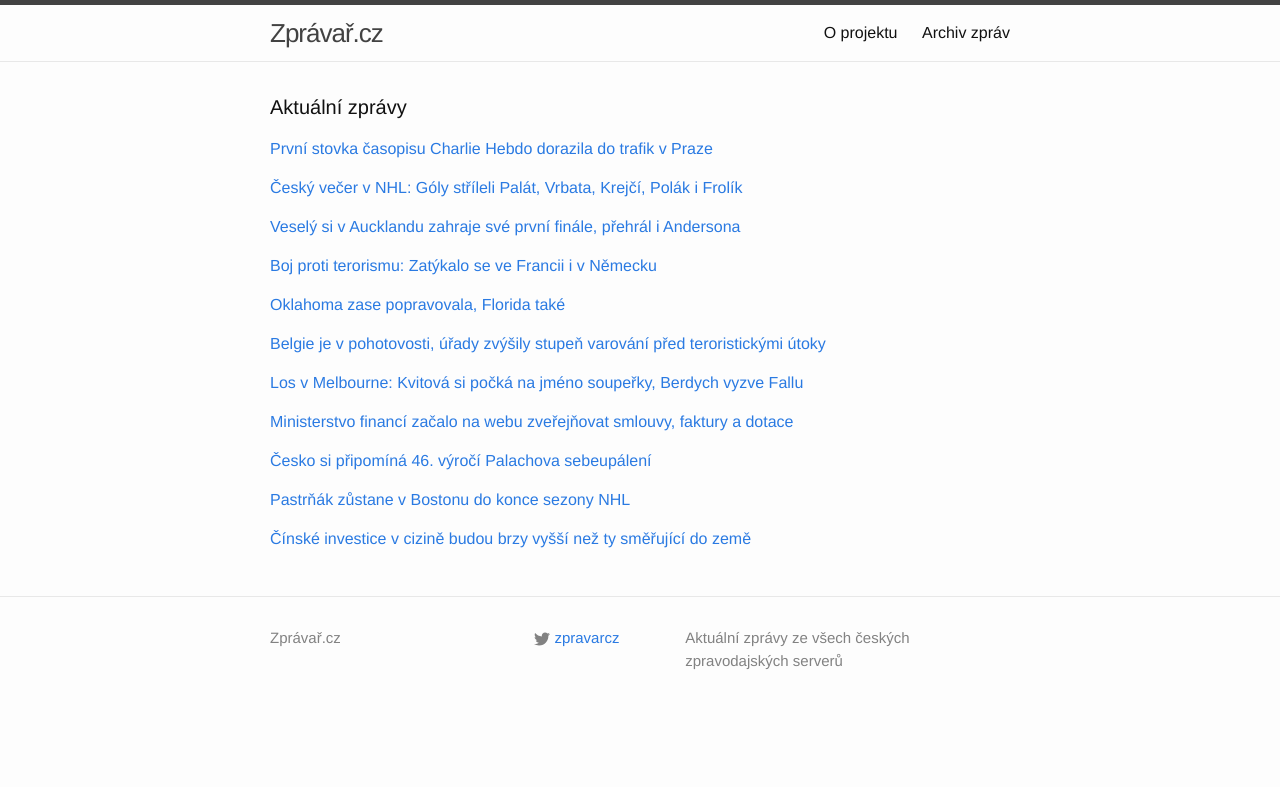
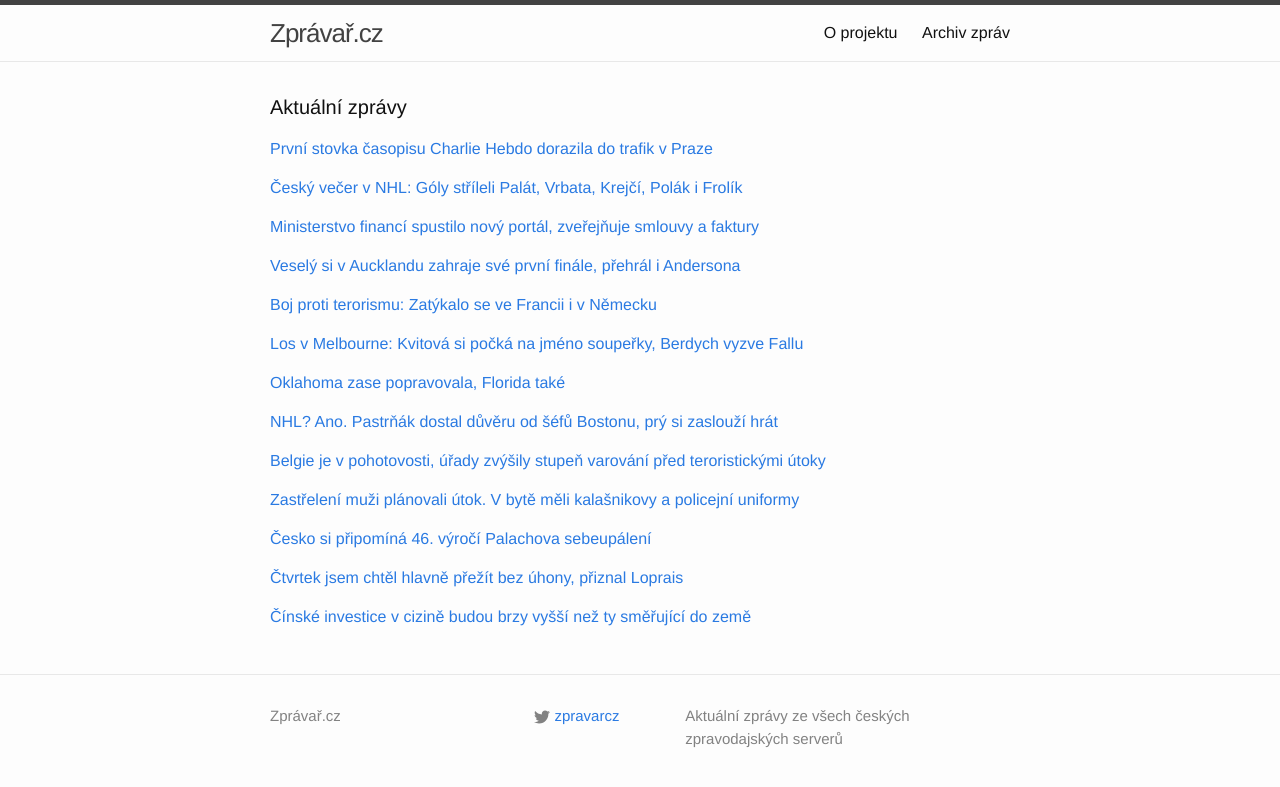
Before and after one commit to adliska/zpravar, a Jekyll site: the page built from index.html, in a window 1280 px wide. Shown: the top 787 px of the page. Built offline with Jekyll 4.4.1, drawn with Linux system fonts in a browser that asks for light colours.

Commit message:
zpravar news update

```diff
--- a/index.html
+++ b/index.html
@@ -30,8 +30,18 @@ layout: default
 <li><a href=http://www.denik.cz/hokej/palat-dal-dva-goly-k-vyhram-prispeli-i-vrbata-krejci-a-frolik-20150116.html>Palát dal dva góly, k výhrám přispěli i Vrbata, Krejčí a Frolík - www.denik.cz</a></li>
 <li><a href=http://www.sportovninoviny.cz/zpravy/palat-dal-dva-goly-k-vyhram-prispeli-i-vrbata-krejci-a-frolik/1169556>Palát dal dva góly, k výhrám přispěli i Vrbata, Krejčí a Frolík - www.sportovninoviny.cz</a></li>
 </ul>
-</div><p><a href="javascript:;" onclick="toggle_visibility('zpravy2')">Veselý si v Aucklandu zahraje své první finále, přehrál i Andersona</a></p>
+</div><p><a href="javascript:;" onclick="toggle_visibility('zpravy2')">Ministerstvo financí spustilo nový portál, zveřejňuje smlouvy a faktury</a></p>
 <div id="zpravy2" style="display:none">
+<ul>
+<li><a href=http://www.denik.cz/ekonomika/mf-otevrelo-novy-portal-zverejnuje-smlouvy-a-faktury-20150116.html>Ministerstvo financí spustilo nový portál, zveřejňuje smlouvy a faktury - www.denik.cz</a></li>
+<li><a href=http://www.financninoviny.cz/zpravodajstvi/zpravy/mf-otevrelo-novy-portal-zverejnuje-smlouvy-a-faktury/1169619>MF otevřelo nový portál, zveřejňuje smlouvy a faktury - www.financninoviny.cz</a></li>
+<li><a href=http://www.novinky.cz/domaci/358942-ministerstvo-financi-zacalo-na-webu-zverejnovat-smlouvy-faktury-a-dotace.html>Ministerstvo financí začalo na webu zveřejňovat smlouvy, faktury a dotace - www.novinky.cz</a></li>
+<li><a href=http://domaci.ihned.cz/c1-63391970-ministerstvo-financi-se-otevira-jako-prvni-dalo-vsechny-faktury-na-web-i-ucet-za-pecivo>Ministerstvo financí se otevírá. Jako první dalo všechny faktury na web. I účet za pečivo - domaci.ihned.cz</a></li>
+<li><a href=http://domaci.ihned.cz/c1-63391970-ministerstvo-financi-se-otevira-jako-prvni-dalo-vsechny-faktury-na-web>Ministerstvo financí se otevírá. Jako první dalo všechny faktury na web - domaci.ihned.cz</a></li>
+<li><a href=http://www.denik.cz/z_domova/mf-otevrelo-novy-portal-zverejnuje-smlouvy-a-faktury-20150116.html>Ministerstvo financí spustilo nový portál, zveřejňuje smlouvy a faktury - www.denik.cz</a></li>
+</ul>
+</div><p><a href="javascript:;" onclick="toggle_visibility('zpravy3')">Veselý si v Aucklandu zahraje své první finále, přehrál i Andersona</a></p>
+<div id="zpravy3" style="display:none">
 <ul>
 <li><a href=http://sport.idnes.cz/tenis-turnaje-hobart-auckland-jiri-vesely-fii-/tenis.aspx?c=A150116_090757_tenis_ten>Veselý si v Aucklandu zahraje své první finále, přehrál i Andersona - sport.idnes.cz</a></li>
 <li><a href=http://www.rozhlas.cz/_zprava/jiri-vesely-porazil-andersona-v-aucklandu-si-zahraje-o-prvni-titul--1444303>Jiří Veselý porazil Andersona, v Aucklandu si zahraje o první titul - www.rozhlas.cz</a></li>
@@ -39,8 +49,8 @@ layout: default
 <li><a href=http://sport.aktualne.cz/dalsi-finale-vesely-si-zahraje-poprve-na-atp-o-titul/r~04bc279c9d5711e4ab15002590604f2e/>Další finále! Veselý si zahraje poprvé na ATP o titul - sport.aktualne.cz</a></li>
 <li><a href=http://www.sportovninoviny.cz/zpravy/tenista-vesely-si-v-aucklandu-zahraje-poprve-na-atp-o-titul/1169606>Tenista Veselý si v Aucklandu zahraje poprvé na ATP o titul - www.sportovninoviny.cz</a></li>
 </ul>
-</div><p><a href="javascript:;" onclick="toggle_visibility('zpravy3')">Boj proti terorismu: Zatýkalo se ve Francii i v Německu</a></p>
-<div id="zpravy3" style="display:none">
+</div><p><a href="javascript:;" onclick="toggle_visibility('zpravy4')">Boj proti terorismu: Zatýkalo se ve Francii i v Německu</a></p>
+<div id="zpravy4" style="display:none">
 <ul>
 <li><a href=http://www.ceskatelevize.cz/ct24/svet/298380-boj-proti-terorismu-zatykalo-se-ve-francii-i-v-nemecku/>Boj proti terorismu: Zatýkalo se ve Francii i v Německu - www.ceskatelevize.cz</a></li>
 <li><a href=http://www.novinky.cz/zahranicni/evropa/358938-podezrele-z-terorismu-zatykali-v-belgii-francii-i-nemecku.html>Podezřelé z terorismu zatýkali v Belgii, Francii i Německu - www.novinky.cz</a></li>
@@ -48,54 +58,61 @@ layout: default
 <li><a href=http://zahranicni.ihned.cz/evropa-slovensko/c1-63391760-berlinska-policie-zatkla-dva-muslimy-verbovali-muze-do-svate-valky>Berlínská policie zatkla dva muslimy, verbovali muže do "svaté války" - zahranicni.ihned.cz</a></li>
 <li><a href=http://www.ceskenoviny.cz/zpravy/zpravy/policie-v-berline-zatkla-dva-muze-udajne-podporovali-is/1169597>Policie v Berlíně zatkla dva muže, údajně podporovali IS - www.ceskenoviny.cz</a></li>
 </ul>
-</div><p><a href="javascript:;" onclick="toggle_visibility('zpravy4')">Oklahoma zase popravovala, Florida také </a></p>
-<div id="zpravy4" style="display:none">
+</div><p><a href="javascript:;" onclick="toggle_visibility('zpravy5')">Los v Melbourne: Kvitová si počká na jméno soupeřky, Berdych vyzve Fallu</a></p>
+<div id="zpravy5" style="display:none">
+<ul>
+<li><a href=http://www.denik.cz/tenis/los-v-melbourne-kvitova-si-pocka-na-jmeno-souperky-berdych-vyzve-fallu-20150116.html>Los v Melbourne: Kvitová si počká na jméno soupeřky, Berdych vyzve Fallu - www.denik.cz</a></li>
+<li><a href=http://www.sportovninoviny.cz/zpravy/kvitova-rozehraje-australian-open-proti-hracce-z-kvalifikace/1169560>Kvitová rozehraje Australian Open proti hráčce z kvalifikace - www.sportovninoviny.cz</a></li>
+<li><a href=http://sport.idnes.cz/los-australian-open-2015-tenis-dgj-/tenis.aspx?c=A150116_011713_tenis_tny>Kvitová vyzve v 1. kole v Melbourne kvalifikantku, Berdycha čeká Falla - sport.idnes.cz</a></li>
+<li><a href=http://sport.aktualne.cz/los-australian-open/r~12000f3c9d0b11e4b98c002590604f2e/>Los Australian Open: Berdych proti Kolumbijci, Kvitová čeká - sport.aktualne.cz</a></li>
+</ul>
+</div><p><a href="javascript:;" onclick="toggle_visibility('zpravy6')">Oklahoma zase popravovala, Florida také </a></p>
+<div id="zpravy6" style="display:none">
 <ul>
 <li><a href=http://www.novinky.cz/zahranicni/amerika/358925-oklahoma-zase-popravovala-florida-take.html>Oklahoma zase popravovala, Florida také  - www.novinky.cz</a></li>
 <li><a href=http://zpravy.aktualne.cz/zahranici/oklahoma-po-jarnim-selhani-znovu-popravila-odsouzence/r~604ca4709d4711e4bdad0025900fea04/>V Oklahomě popravili odsouzence. Poprvé od loňského selhání - zpravy.aktualne.cz</a></li>
 <li><a href=http://zpravy.idnes.cz/poprava-vraha-11mesicni-holcicky-dn9-/zahranicni.aspx?c=A150116_065349_zahranicni_skr>V Oklahomě provedli první popravu od loňského dubna, kdy se nepovedla - zpravy.idnes.cz</a></li>
 <li><a href=http://www.novinky.cz/zahranicni/amerika/358925-oklahoma-zase-popravovala-florida-taky.html>Oklahoma zase popravovala, Florida taky  - www.novinky.cz</a></li>
 </ul>
-</div><p><a href="javascript:;" onclick="toggle_visibility('zpravy5')">Belgie je v pohotovosti, úřady zvýšily stupeň varování před teroristickými útoky</a></p>
-<div id="zpravy5" style="display:none">
+</div><p><a href="javascript:;" onclick="toggle_visibility('zpravy7')">NHL? Ano. Pastrňák dostal důvěru od šéfů Bostonu, prý si zaslouží hrát</a></p>
+<div id="zpravy7" style="display:none">
+<ul>
+<li><a href=http://www.denik.cz/hokej/nhl-ano-pastrnak-dostal-duveru-od-sefu-bostonu-pry-si-zaslouzi-hrat-20150116.html>NHL? Ano. Pastrňák dostal důvěru od šéfů Bostonu, prý si zaslouží hrát - www.denik.cz</a></li>
+<li><a href=http://www.denik.cz/hokej/pastrnak-zustane-v-bostonu-do-konce-sezony-nhl-20150116.html>Pastrňák zůstane v Bostonu do konce sezony NHL - www.denik.cz</a></li>
+<li><a href=http://sport.aktualne.cz/pastrnak-zustava-v-nhl-boston-si-ho-necha-do-konce-sezony/r~2196d8389d4f11e486b9002590604f2e/>Pastrňák zůstává v NHL. Boston si ho nechá do konce sezony - sport.aktualne.cz</a></li>
+<li><a href=http://www.sportovninoviny.cz/zpravy/pastrnak-zustane-v-bostonu-do-konce-sezony-nhl/1169573>Pastrňák zůstane v Bostonu do konce sezony NHL - www.sportovninoviny.cz</a></li>
+</ul>
+</div><p><a href="javascript:;" onclick="toggle_visibility('zpravy8')">Belgie je v pohotovosti, úřady zvýšily stupeň varování před teroristickými útoky</a></p>
+<div id="zpravy8" style="display:none">
 <ul>
 <li><a href=http://www.rozhlas.cz/_zprava/belgie-je-v-pohotovosti-urady-zvysily-stupen-varovani-pred-teroristickymi-utoky--1444258>Belgie je v pohotovosti, úřady zvýšily stupeň varování před teroristickými útoky - www.rozhlas.cz</a></li>
 <li><a href=http://www.rozhlas.cz/_zprava/belgie-je-pohotovosti-urady-zvysily-stupen-varovani-pred-teroristickymi-utoky--1444258>Belgie je pohotovosti, úřady zvýšily stupeň varování před teroristickými útoky - www.rozhlas.cz</a></li>
 <li><a href=http://www.rozhlas.cz/_zprava/belgicka-policie-pry-na-posledni-chvili-zabranila-teroristickemu-utoku-pri-akci-zabila-2-lidi--1444238>Belgická policie prý na poslední chvíli zabránila teroristickému útoku. Při akci zabila 2 lidi - www.rozhlas.cz</a></li>
 <li><a href=http://www.rozhlas.cz/_zprava/belgicka-policie-pry-jen-tesne-zabranila-teroristickym-utokum-pri-akci-zabila-2-lidi--1444238>Belgická policie prý jen těsně zabránila teroristickým útokům. Při akci zabila 2 lidi - www.rozhlas.cz</a></li>
 </ul>
-</div><p><a href="javascript:;" onclick="toggle_visibility('zpravy6')">Los v Melbourne: Kvitová si počká na jméno soupeřky, Berdych vyzve Fallu</a></p>
-<div id="zpravy6" style="display:none">
+</div><p><a href="javascript:;" onclick="toggle_visibility('zpravy9')">Zastřelení muži plánovali útok. V bytě měli kalašnikovy a policejní uniformy</a></p>
+<div id="zpravy9" style="display:none">
 <ul>
-<li><a href=http://www.denik.cz/tenis/los-v-melbourne-kvitova-si-pocka-na-jmeno-souperky-berdych-vyzve-fallu-20150116.html>Los v Melbourne: Kvitová si počká na jméno soupeřky, Berdych vyzve Fallu - www.denik.cz</a></li>
-<li><a href=http://www.sportovninoviny.cz/zpravy/kvitova-rozehraje-australian-open-proti-hracce-z-kvalifikace/1169560>Kvitová rozehraje Australian Open proti hráčce z kvalifikace - www.sportovninoviny.cz</a></li>
-<li><a href=http://sport.idnes.cz/los-australian-open-2015-tenis-dgj-/tenis.aspx?c=A150116_011713_tenis_tny>Kvitová vyzve v 1. kole v Melbourne kvalifikantku, Berdycha čeká Falla - sport.idnes.cz</a></li>
-<li><a href=http://sport.aktualne.cz/los-australian-open/r~12000f3c9d0b11e4b98c002590604f2e/>Los Australian Open: Berdych proti Kolumbijci, Kvitová čeká - sport.aktualne.cz</a></li>
+<li><a href=http://zahranicni.ihned.cz/evropa-slovensko/c1-63388560-zastreleni-muzi-planovali-utok-v-byte-meli-kalasnikovy-a-policejni-uniformy>Zastřelení muži plánovali útok. V bytě měli kalašnikovy a policejní uniformy - zahranicni.ihned.cz</a></li>
+<li><a href=http://www.novinky.cz/zahranicni/evropa/358930-belgicti-islamiste-se-vratili-ze-syrie-teprve-pred-tydnem-v-byte-meli-pusky-i-policejni-uniformy.html>Belgičtí islamisté se vrátili ze Sýrie teprve před týdnem, v bytě měli pušky i policejní uniformy - www.novinky.cz</a></li>
+<li><a href=http://www.novinky.cz/zahranicni/evropa/358930-belgicti-podezreli-se-pred-tydnem-vratili-ze-syrie-v-byte-se-nasly-pusky-i-uniformy.html>Belgičtí podezřelí se před týdnem vrátili ze Sýrie, v bytě se našly pušky i uniformy - www.novinky.cz</a></li>
 </ul>
-</div><p><a href="javascript:;" onclick="toggle_visibility('zpravy7')">Ministerstvo financí začalo na webu zveřejňovat smlouvy, faktury a dotace</a></p>
-<div id="zpravy7" style="display:none">
-<ul>
-<li><a href=http://www.novinky.cz/domaci/358942-ministerstvo-financi-zacalo-na-webu-zverejnovat-smlouvy-faktury-a-dotace.html>Ministerstvo financí začalo na webu zveřejňovat smlouvy, faktury a dotace - www.novinky.cz</a></li>
-<li><a href=http://domaci.ihned.cz/c1-63391970-ministerstvo-financi-se-otevira-jako-prvni-dalo-vsechny-faktury-na-web-i-ucet-za-pecivo>Ministerstvo financí se otevírá. Jako první dalo všechny faktury na web. I účet za pečivo - domaci.ihned.cz</a></li>
-<li><a href=http://domaci.ihned.cz/c1-63391970-ministerstvo-financi-se-otevira-jako-prvni-dalo-vsechny-faktury-na-web>Ministerstvo financí se otevírá. Jako první dalo všechny faktury na web - domaci.ihned.cz</a></li>
-<li><a href=http://www.denik.cz/z_domova/mf-otevrelo-novy-portal-zverejnuje-smlouvy-a-faktury-20150116.html>Ministerstvo financí spustilo nový portál, zveřejňuje smlouvy a faktury - www.denik.cz</a></li>
-</ul>
-</div><p><a href="javascript:;" onclick="toggle_visibility('zpravy8')">Česko si připomíná 46. výročí Palachova sebeupálení</a></p>
-<div id="zpravy8" style="display:none">
+</div><p><a href="javascript:;" onclick="toggle_visibility('zpravy10')">Česko si připomíná 46. výročí Palachova sebeupálení</a></p>
+<div id="zpravy10" style="display:none">
 <ul>
 <li><a href=http://www.ceskatelevize.cz/ct24/domaci/298370-cesko-si-pripomina-46-vyroci-palachova-sebeupaleni/>Česko si připomíná 46. výročí Palachova sebeupálení - www.ceskatelevize.cz</a></li>
 <li><a href=http://www.novinky.cz/domaci/358927-pietni-akce-pripomenou-vyroci-palachova-sebeupaleni.html>Pietní akce připomenou výročí Palachova sebeupálení - www.novinky.cz</a></li>
 <li><a href=http://www.ceskenoviny.cz/zpravy/zpravy/k-46-vyroci-palachova-sebeupaleni-se-porada-rada-pietnich-akci/1169537>K 46. výročí Palachova sebeupálení se pořádá řada pietních akcí - www.ceskenoviny.cz</a></li>
 </ul>
-</div><p><a href="javascript:;" onclick="toggle_visibility('zpravy9')">Pastrňák zůstane v Bostonu do konce sezony NHL</a></p>
-<div id="zpravy9" style="display:none">
+</div><p><a href="javascript:;" onclick="toggle_visibility('zpravy11')">Čtvrtek jsem chtěl hlavně přežít bez úhony, přiznal Loprais</a></p>
+<div id="zpravy11" style="display:none">
 <ul>
-<li><a href=http://www.denik.cz/hokej/pastrnak-zustane-v-bostonu-do-konce-sezony-nhl-20150116.html>Pastrňák zůstane v Bostonu do konce sezony NHL - www.denik.cz</a></li>
-<li><a href=http://sport.aktualne.cz/pastrnak-zustava-v-nhl-boston-si-ho-necha-do-konce-sezony/r~2196d8389d4f11e486b9002590604f2e/>Pastrňák zůstává v NHL. Boston si ho nechá do konce sezony - sport.aktualne.cz</a></li>
-<li><a href=http://www.sportovninoviny.cz/zpravy/pastrnak-zustane-v-bostonu-do-konce-sezony-nhl/1169573>Pastrňák zůstane v Bostonu do konce sezony NHL - www.sportovninoviny.cz</a></li>
+<li><a href=http://www.sportovninoviny.cz/zpravy/ctvrtek-jsem-chtel-hlavne-prezit-bez-uhony-priznal-loprais/1169618>Čtvrtek jsem chtěl hlavně přežít bez úhony, přiznal Loprais - www.sportovninoviny.cz</a></li>
+<li><a href=http://www.denik.cz/motorismus/sen-o-podiu-loprais-ne-utocil-a-rika-chtel-jsem-prezit-pabiska-mel-strach-201501.html>Sen o pódiu? Loprais (ne)útočil a říká: Chtěl jsem přežít. Pabiška měl strach - www.denik.cz</a></li>
+<li><a href=http://sport.idnes.cz/dakar-11-etapa-ohlasy-04v-/motorsport.aspx?c=A150116_094030_motorsport_ten>Čtvrtek jsem chtěl přežít bez úhony, přiznal Loprais. Stěžoval si na auta - sport.idnes.cz</a></li>
 </ul>
-</div><p><a href="javascript:;" onclick="toggle_visibility('zpravy10')">Čínské investice v cizině budou brzy vyšší než ty směřující do země</a></p>
-<div id="zpravy10" style="display:none">
+</div><p><a href="javascript:;" onclick="toggle_visibility('zpravy12')">Čínské investice v cizině budou brzy vyšší než ty směřující do země</a></p>
+<div id="zpravy12" style="display:none">
 <ul>
 <li><a href=http://zpravy.e15.cz/burzy-a-trhy/makroekonomicka-data/cinske-investice-v-cizine-budou-brzy-vyssi-nez-ty-smerujici-do-zeme-1153744>Čínské investice v cizině budou brzy vyšší než ty směřující do země - zpravy.e15.cz</a></li>
 <li><a href=http://zpravy.e15.cz/zahranicni/ekonomika/investice-v-cine-zvolnuji-silne-rostou-cinske-investice-v-cizine-1153737>Investice v Číně zvolňují, silně rostou čínské investice v cizině - zpravy.e15.cz</a></li>
```
